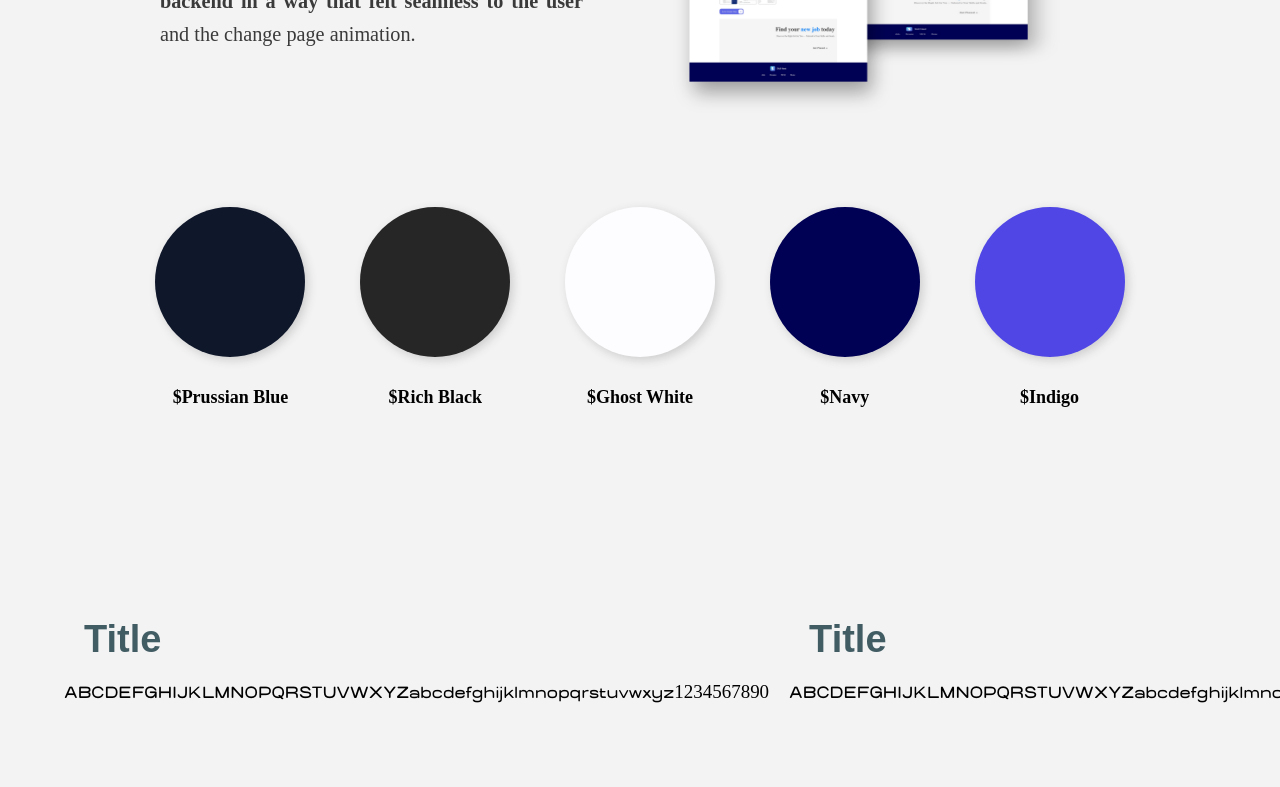
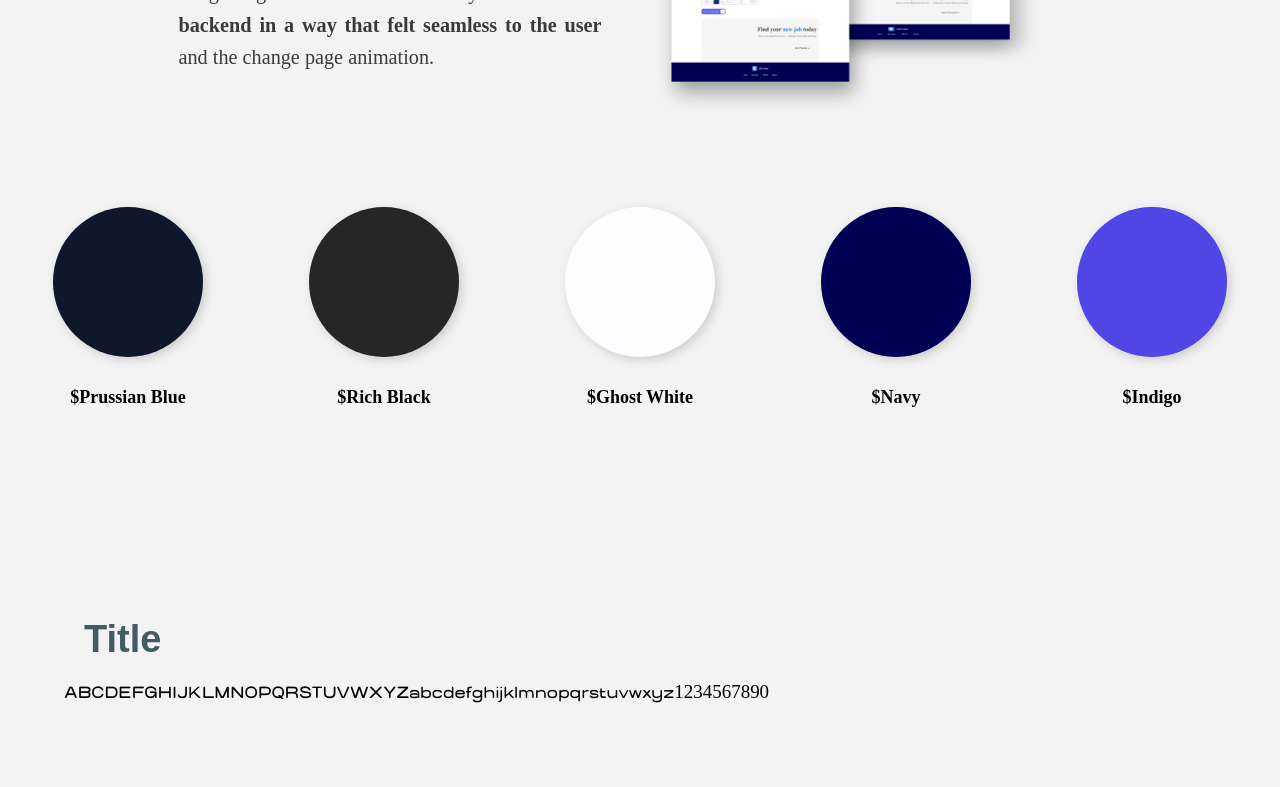
Before and after one commit to thanish2806/thanish-dev, a React (Vite) app: page /skillnest-casestudy in a window 1280 px wide. Shown: the part 1920-2707 px from the top of the page. Built offline with nearby package versions, Linux system fonts and the light colour scheme; a web font is replaced by a local one.

Commit message:
`Refactored CSS styles in P1csherosection.css`

```diff
--- a/src/Project01CaseStudy/P1csherosection.css
+++ b/src/Project01CaseStudy/P1csherosection.css
@@ -294,7 +294,9 @@ li:hover .stripe-baffle {
   flex-wrap: wrap;
   flex-direction: row;
   justify-content: space-between;
-  width: 75%;
+  align-items: center;
+  justify-content: center;
+  width: 85%;
   margin: 0;
   left: 0;
   padding: 20px 0;
@@ -310,17 +312,13 @@ li:hover .stripe-baffle {
   scale: 1.5;
 }
 .casestudy-section-color-palette-section {
-  margin: 30px;
-}
-.casestudy-section-color-palette-section {
-  display: flex;
-  flex-direction: row;
-  align-items: self-start;
-  justify-content: space-around;
-  width: 80%;
-  margin: 0;
-  left: 0;
-  padding: 70px 0;
+    display: flex;
+    flex-wrap: wrap;
+    align-items: center;
+    justify-content: space-around;
+    width: 100%;
+    left: 0;
+    padding: 70px 20px;
 }
 .color-palette-container {
   display: flex;
@@ -338,11 +336,11 @@ li:hover .stripe-baffle {
 }
 .casestudy-section-fonts-block {
   display: flex;
-  flex-direction: row;
+  flex-wrap: wrap;
   align-items: center;
   justify-content: space-around;
   gap: 20px;
-  width: 90%;
+  width: 100%;
   margin: 70px 0;
 }
 .title-font-style-1 {
@@ -705,13 +703,6 @@ li:hover .stripe-baffle {
     width: 100%;
     text-align: justify;
   }
-  .casestudy-section-inner-container {
-    display: flex;
-    align-items: center;
-    justify-content: center;
-    height: auto;
-    width: 90%;
-  }
   .casestudy-section-ui-image-container {
     display: flex;
     align-items: center;
```
